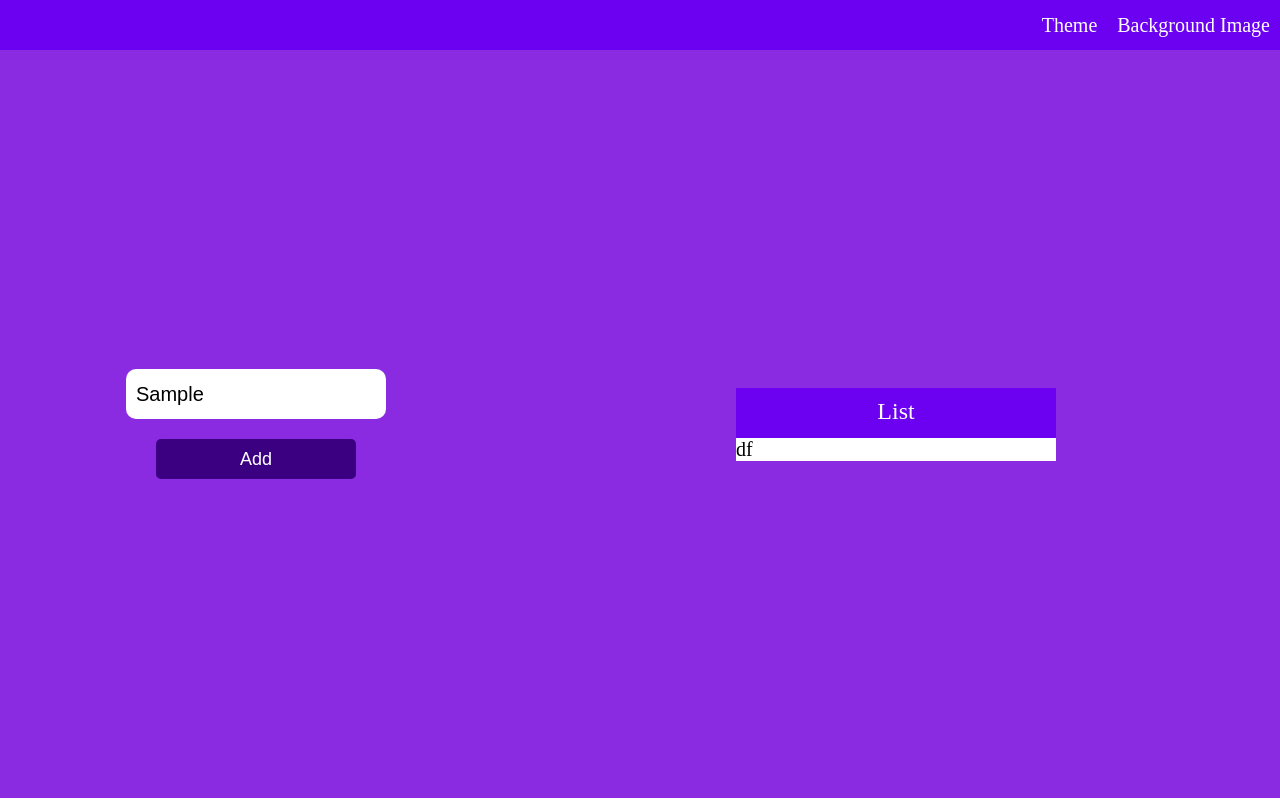
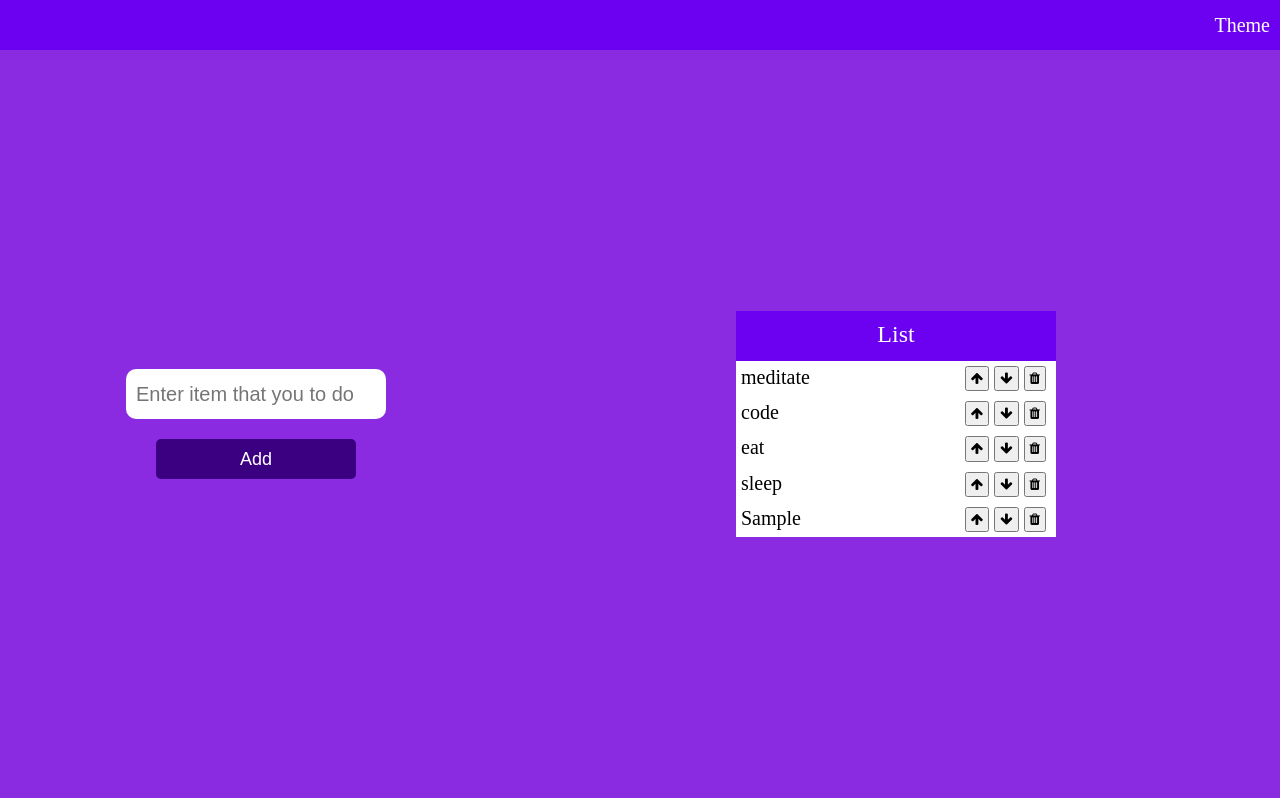
Before and after one commit to pavankr401/todo-list-js, a plain HTML site: page index.html in a window 1280 px wide. Both pictures are taken after typing "Sample" into the empty fields and a click on the button "Add". Drawn offline with Linux system fonts and the light colour scheme.

Commit message:
fead: add script

```diff
--- a/app.js
+++ b/app.js
@@ -0,0 +1,75 @@
+const textBox = document.getElementById("myText");
+const addBtn = document.getElementById("addButton");
+const listItems = document.getElementById('list-items').children;
+const list_UL = document.getElementById('list-items');
+
+
+// add up, down, remove button
+
+function attachListButtons(li) {
+  // up arrow mark
+
+  let up = document.createElement('button');
+  up.className = 'up';
+  up.innerHTML = `<span><i class='fa fa-arrow-up'></i></span>`;
+  li.appendChild(up);
+
+  // down arrow mark
+  let down = document.createElement('button');
+  down.className = 'down';
+  down.innerHTML = `<i class='fa fa-arrow-down'></i>`
+  li.appendChild(down);
+
+  // remove symbol
+  let removeBtn = document.createElement('button');
+  removeBtn.className = 'remove';
+  removeBtn.innerHTML =`<i class='fa fa-trash'></i>`
+  li.appendChild(removeBtn);
+}
+
+// add buttons to each list element which are already exist
+for (let i = 0; i < listItems.length; i++) {
+  attachListButtons(listItems[i]);
+}
+
+
+list_UL.addEventListener('click', (event) => {
+
+  if (event.target.tagName == 'BUTTON') {
+
+
+    switch (event.target.className) {
+
+      case 'up':
+        let li = event.target.parentNode;
+        let prevLi = li.previousElementSibling;
+        let ul = li.parentNode;
+
+        if (prevLi) ul.insertBefore(li, prevLi);
+        break;
+
+      case 'down':
+        let li2 = event.target.parentNode;
+        let nextLi = li2.nextElementSibling;
+        let ul2 = li2.parentNode;
+
+        if(nextLi) ul2.insertBefore(nextLi, li2);
+      break;
+
+      case 'remove':
+        let li3 = event.target.parentNode;
+        let ul3 = li3.parentNode;
+        ul3.removeChild(li3);
+      break;
+    }
+  }
+})
+
+addBtn.addEventListener('click', function handleClick(){
+  let ul = document.getElementsByTagName('ul')[0];
+  let li = document.createElement('li');
+  li.textContent = textBox.value;
+  attachListButtons(li);
+  if(textBox.value != "") ul.appendChild(li);
+  textBox.value = "";
+})
--- a/index.html
+++ b/index.html
@@ -3,25 +3,32 @@
   <head>
     <title>createList</title>
     <link rel="stylesheet" href="styles.css">
+    <link rel="stylesheet" href="https://cdnjs.cloudflare.com/ajax/libs/font-awesome/4.7.0/css/font-awesome.min.css">
     <meta charset="utf-8">
     <meta content="width=device-width, initial-scale=1.0">
   </head>
   <body>
     <div id="navbar">
       <div>Theme</div>
-      <div>Background Image</div>
     </div>
     <div id="outline">
       <div id="container1">
-        <input type="text" id="myText" placeholder="Enter item that you to do">
+        <input type="text" id="myText" value="" placeholder="Enter item that you to do">
         <button id="addButton">Add</button>
       </div>
 
       <div id="container2">
         <div id="heading">List</div>
-        <div id="list-items">df</div>
+        <ul id="list-items">
+          <li>meditate</li>
+          <li>code</li>
+          <li>eat</li>
+          <li>sleep</li>
+        </ul>
       </div>
     </div>
+
+
     <script src="app.js"></script>
   </body>
 </html>
--- a/styles.css
+++ b/styles.css
@@ -102,4 +102,25 @@
   font-size: 20px;
   display: flex;
   flex-direction: column;
+  user-select: none;
 }
+
+
+#list-items li{
+  list-style: none;
+  font-size: 20px;
+  margin: 5px;
+  display: flex;
+}
+
+li button:first-child{
+  margin-left: auto;
+}
+li button{
+  margin-right: 5px;
+}
+
+.fa{
+  margin : 4px;
+  display: inline;
+}
```
